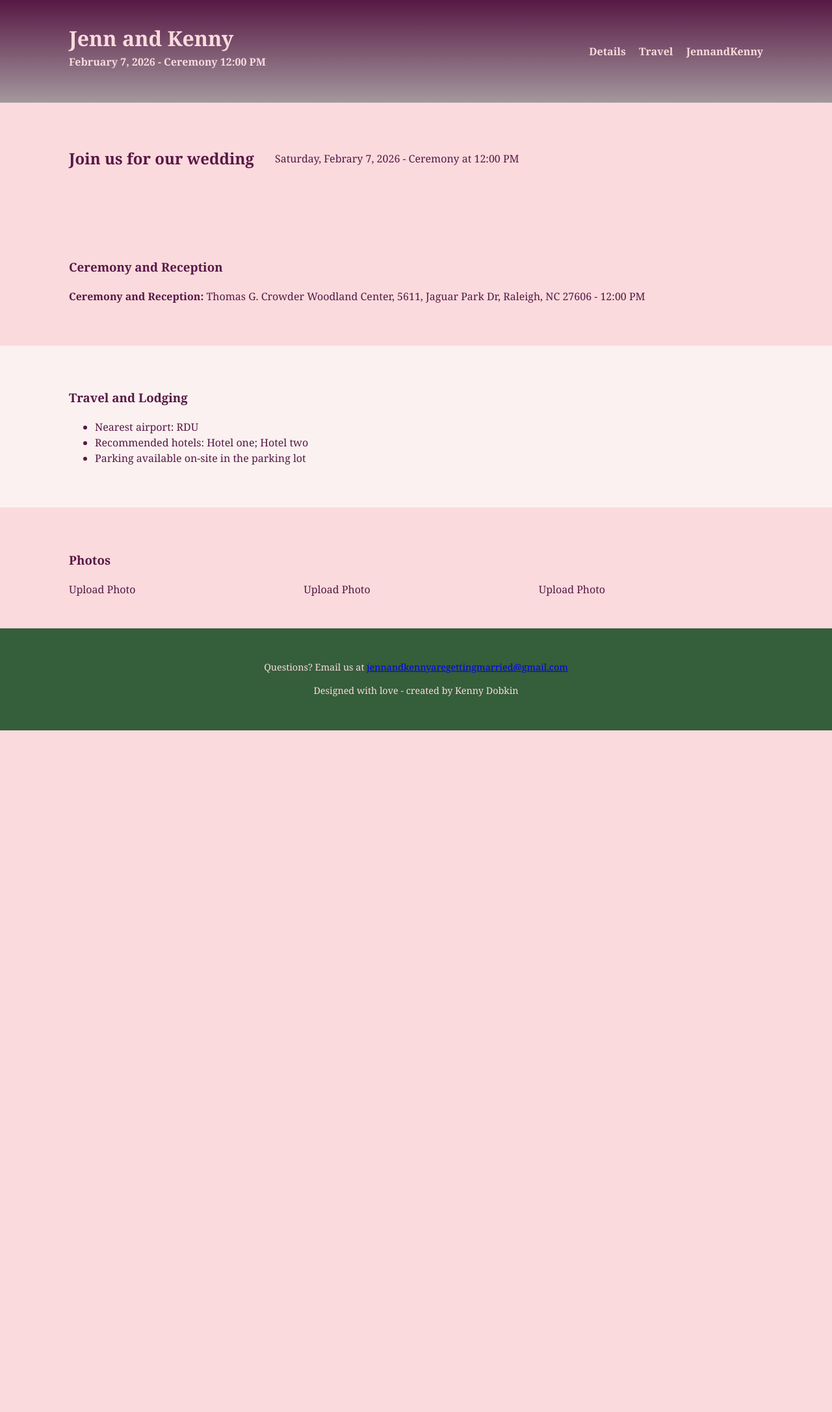
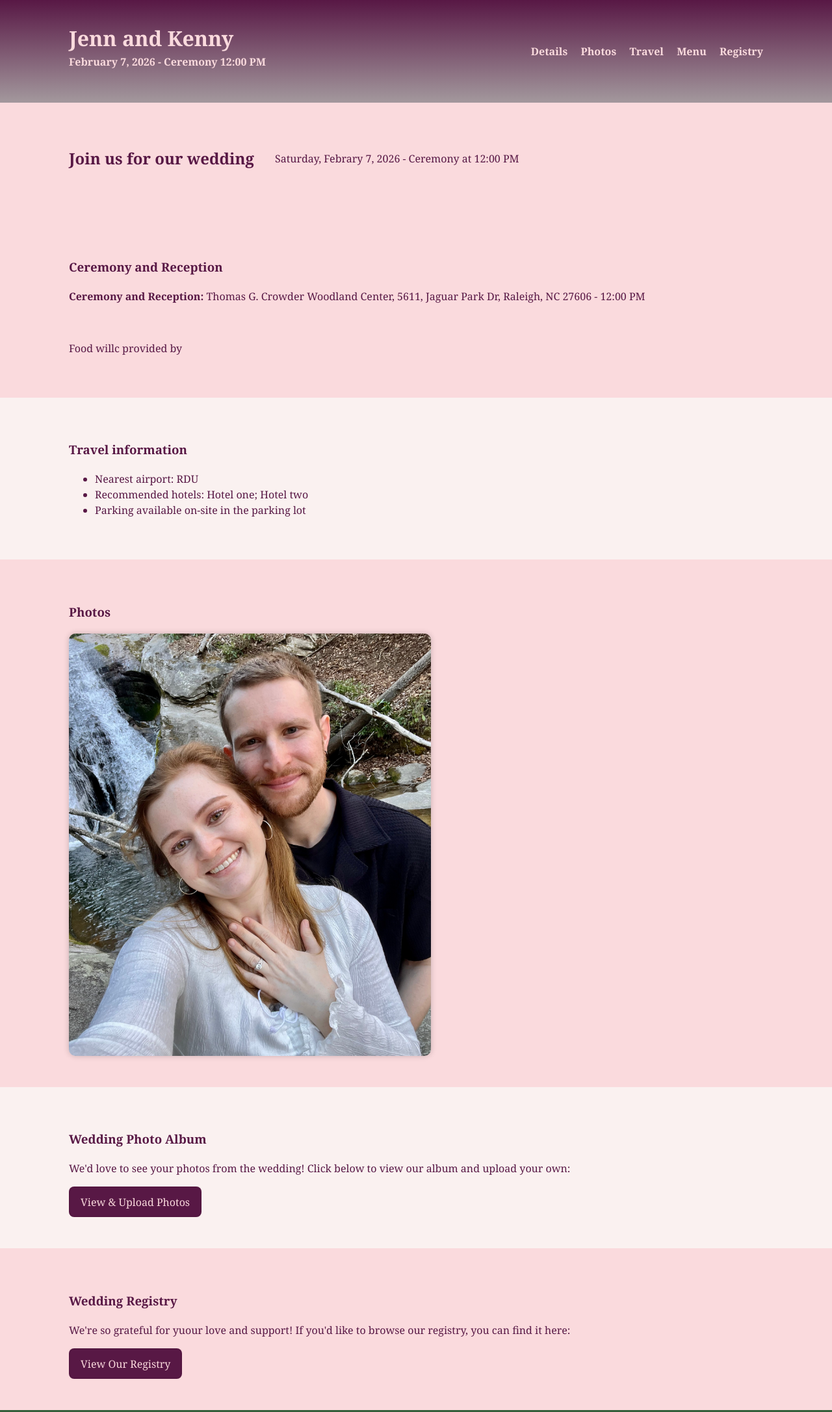
Before and after one commit to Kenny-Dobkin/Jenn_and_Ken_wedding_site, a plain HTML site: page index.html in a window 1280 px wide. Shown: the top 2173 px of the page at 65% size. Before the commit the page ends 1124 px from the top, so only its background shows below. Drawn offline with Linux system fonts and the light colour scheme.

Commit message:
Updated wedding site

```diff
--- a/index.html
+++ b/index.html
@@ -15,8 +15,10 @@
             </div>
             <nav class="main-nav">
               <a href ="#details">Details</a>
+              <a href="#photos">Photos</a>
               <a href="#travel">Travel</a>
-              <a href="#jennandkenny">JennandKenny</a>
+              <a href="#menu">Menu</a>
+              <a href="#registry">Registry</a>
             </nav>
         </div>
     </header>
@@ -32,13 +34,14 @@
         <section id="details" class="panel">
             <div class="container">
                 <h3>Ceremony and Reception</h3>
-                <p><strong>Ceremony and Reception:</strong> Thomas G. Crowder Woodland Center, 5611, Jaguar Park Dr, Raleigh, NC 27606 - 12:00 PM</p>
+                <p><strong>Ceremony and Reception:</strong> Thomas G. Crowder Woodland Center, 5611, Jaguar Park Dr, Raleigh, NC 27606 - 12:00 PM</p><br>
+                <p>Food willc  provided by <a href="https://www.thepit-raleigh.com/"The Pit Authenic Barbeque in Downtown Raleigh></a></p>
             </div>
         </section>
 
         <section id="travel" class="panel muted">
             <div class="container">
-                <h3>Travel and Lodging</h3>
+                <h3>Travel information</h3>
                 <ul>
                     <li>Nearest airport: RDU</li>
                     <li>Recommended hotels: Hotel one; Hotel two</li>
@@ -52,17 +55,32 @@
             <div class="container">
                 <h3>Photos</h3>
                 <div class="gallery">
-                    <div class="photo placeholder">Upload Photo</div>
-                    <div class="photo placeholder">Upload Photo</div>
-                    <div class="photo placeholder">Upload Photo</div>
+                  <img src="https://raw.githubusercontent.com/Kenny-Dobkin/Jenn_and_Ken_wedding_site/main/Jenn_and_Kenny.png" alt="Jenn and Kenny Engagement Photo" style="max-width:100%; border-radius:10px; box-shadow:0 0 10px rgba(0,0,0,0.2);">
                 </div>
+            </div>
+        </section>
+
+        <section id="album" class="panel muted">
+            <div class="container">
+                <h3>Wedding Photo Album</h3>
+                <p>We'd love to see your photos from the wedding! Click below to view our album and upload your own:</p>
+                <a href="https://photos.google.com/share/AF1QipNDn2EML_znaQcuMaC2UnIkuiwbgG42nGUcRA8coUhyl1O5MLn2tc9EjC3jybwOPQ?key=VmpiSUVFczhOaWx1MDNPdUhEeDVBejlyLWdjemR3" target="_blank" class="btn primary">View & Upload Photos</a>
             </div>
         </section>
     </main>
 
+    <section id="registry" class="panel">
+        <div class="container">
+            <h3>Wedding Registry</h3>
+            <p>We're so grateful for yuour love and support! If you'd like to browse our registry, you can find it here:</p>
+            <a href="https://www.example.com/registry-link" target="_blank" class="btn primary">View Our Registry</a>
+        </div>
+    </section>
+
     <footer class="site-footer">
       <div class="container">
-        <p>Questions? Email us at <a href="mailto:jennandkennyaregettingmarried@gmail.com">jennandkennyaregettingmarried@gmail.com</a></p>
+        <p>Questions? Email us at <a href="mailto:jennandkennyaregettingmarried@gmail.com">jennandkennyaregettingmarried@gmail.com</a></p><br>
+        <p>Call/text us at 917-509-9155 or 516-943-5938</p>
         <p class="credit">Designed with love - created by Kenny Dobkin</p>
       </div>
     </footer>
```
Also changed, not shown: assets/images/Wedding Menu.png (added).
